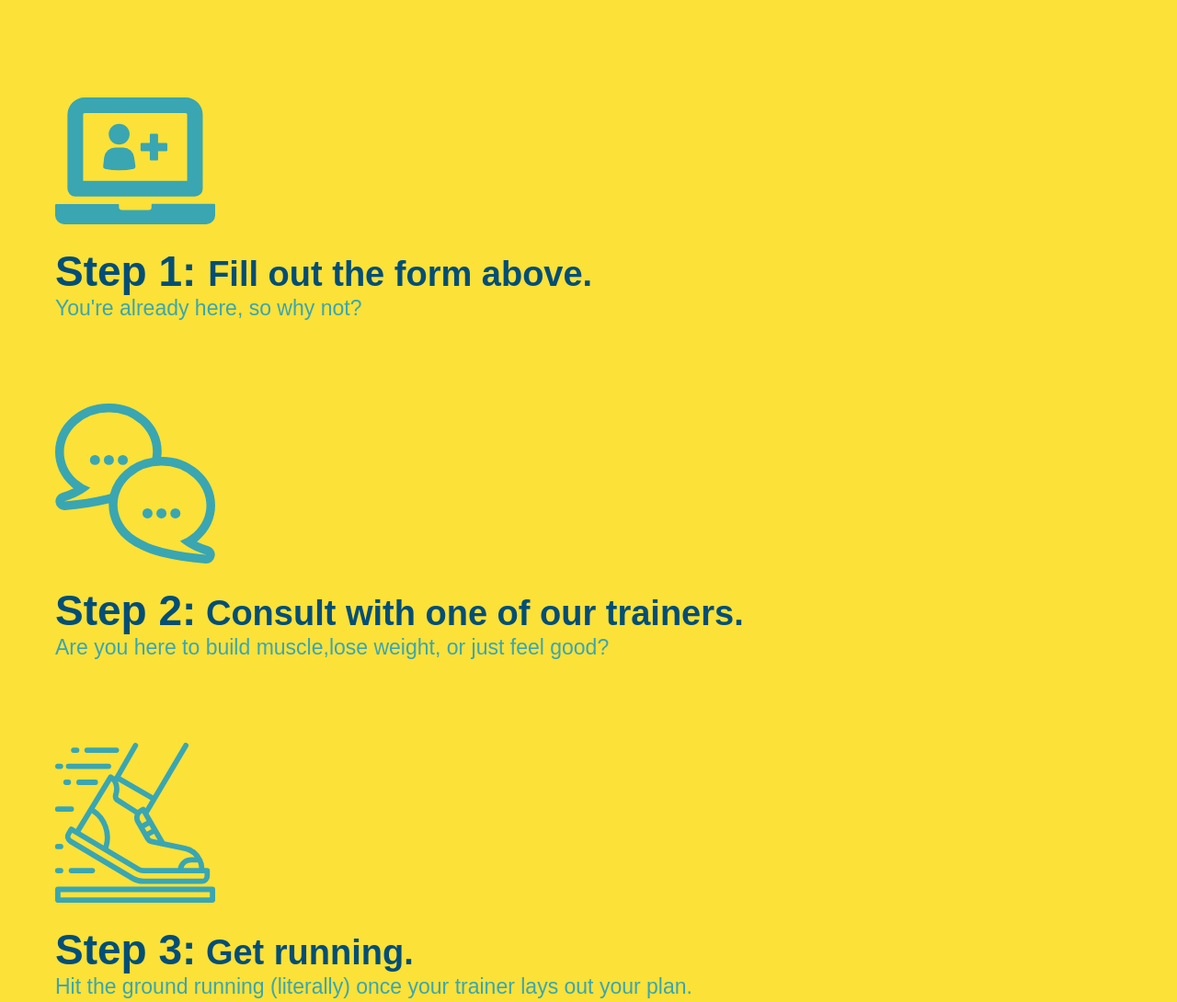
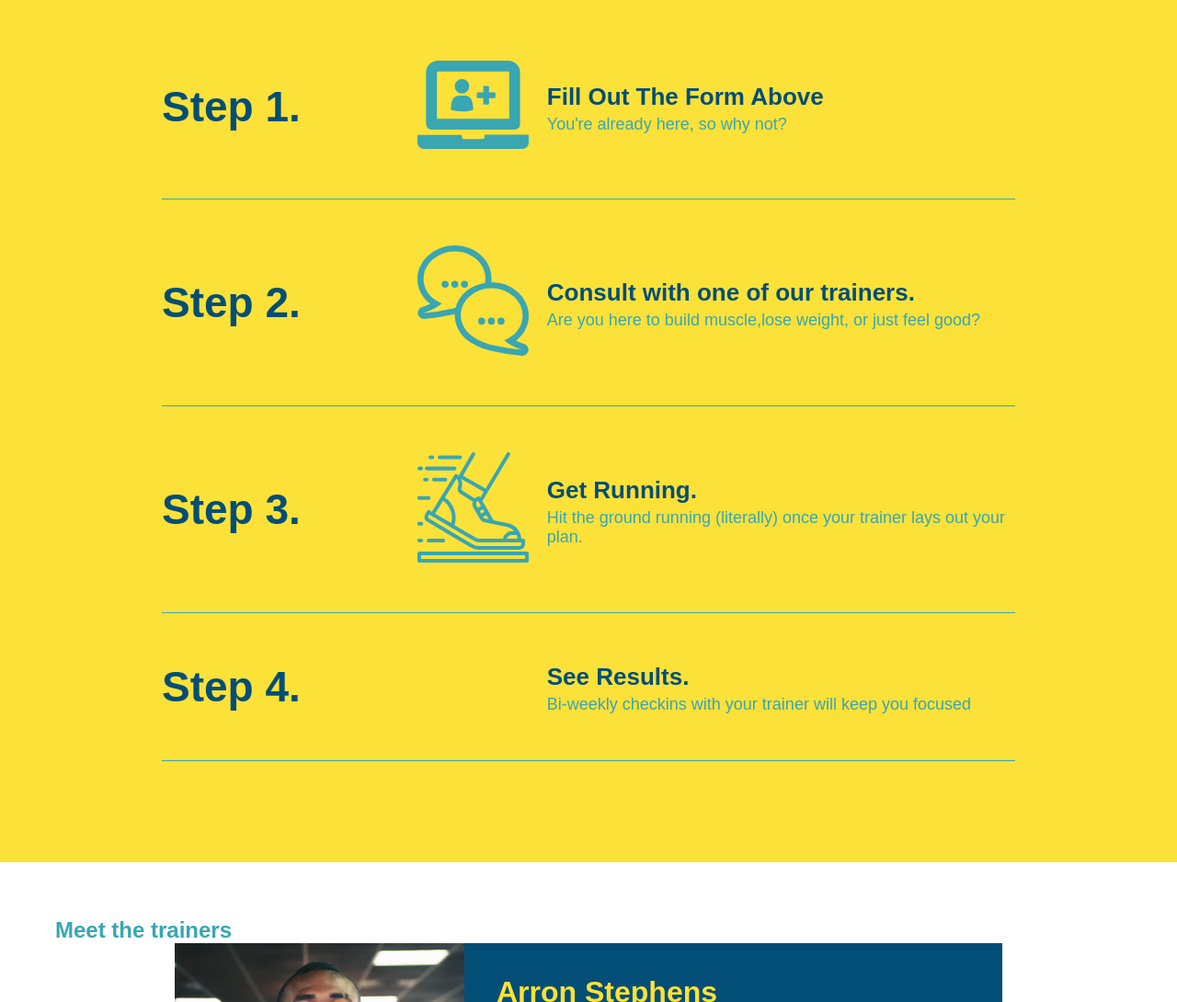
Before and after one commit to Daylan-lewandowski/run-buddy, a plain HTML site: page index1.html in a window 1280 px wide. Shown: the part 1160-2250 px from the top of the page at 92% size. Drawn offline with Linux system fonts and the light colour scheme.

Commit message:
add flexbox to the steps

```diff
--- a/assets/css/style.css
+++ b/assets/css/style.css
@@ -157,24 +157,45 @@ h3 {
 .secondary-border {
     border-color: #39a6b2;
 }
-.steps div {
-    margin-bottom: 80px;
+.step {
+    margin: 50px auto;
+    padding-bottom: 50px;
+    width: 80%;
+    border-bottom: 1px solid #39a6b2;
+    display: flex;
+    flex-wrap: wrap;
+    align-items: center;
+    justify-content: space-between;
 }
-.steps img {
-    width: 15%;
-    margin: 10px 0;
-}
-.steps h3 {
+.step h3 {
     color: #024e76;
     font-size: 46px;
-    margin-top: 10px;
+    flex: 1 30%;
 }
-.steps p {
+.step-text p{
     color: #39a6b2;
-    font-size: 23px;
+    font-size: 18px;
 }
-.steps span {
-    font-size: 38px;
+.step-text h4 {
+    font-size: 26px;
+    line-height: 1.5;
+    color: #024e76;
+}
+.step-info {
+    flex: 2 70%;
+    display: flex;
+    flex-wrap: wrap;
+    align-items: center;
+}
+.step-text {
+    flex: 12;
+}
+.step-img {
+    flex: 1 12%;
+    margin-right: 20px;
+}
+.step-img img {
+    max-width: 100%;
 }
 .trainer {
     width: 900px;
--- a/index1.html
+++ b/index1.html
@@ -93,28 +93,63 @@
             <div class="flex-row">
                 <h2 class="section-title secondary-border"> What you do</h2>
             </div>
-            <div>
-                <img src="./assets/images/step-1.svg" alt="" />
-                <h3>Step 1: <span> Fill out the form above.</span></h3>
-                <p>You're already here, so why not?</p>
+            <div class="step">
+                <h3>Step 1.</h3>
+                <div class="step-info">
+                    <div class="step-img">
+                        <img src="./assets/images/step-1.svg" alt="" />
+                    </div>
+                    <div class="step-text">
+                        <h4>Fill Out The Form Above</h4>
+                        <p>You're already here, so why not?</p>
+                    </div>
+
+                </div>
             </div>
 
             <div>
-                <img src="./assets/images/step-2.svg" alt="" />
-                <h3>Step 2:<span> Consult with one of our trainers.</span></h3>
-                <p>Are you here to build muscle,lose weight, or just feel good?</p>
+                <div class="step">
+                    <h3>Step 2.</h3>
+                    <div class="step-info">
+                        <div class="step-img">
+                            <img src="./assets/images/step-2.svg" alt="" />
+                        </div>
+                        <div class="step-text">
+                            <h4>Consult with one of our trainers.</h4>
+                            <p>Are you here to build muscle,lose weight, or just feel good?</p>
+                        </div>
+                    </div>
+                </div>
             </div>
 
             <div>
-                <img src="./assets/images/step-3.svg" alt="" />
-                <h3>Step 3:<span> Get running.</span></h3>
-                <p>Hit the ground running (literally) once your trainer lays out your plan.</p>
+                <div class="step">
+                    <h3>Step 3.</h3>
+                    <div class="step-info">
+                        <div class="step-img">
+                            <img src="./assets/images/step-3.svg" alt="" />
+                        </div>
+                        <div class="step-text">
+                            <h4>Get Running.</h4>
+                            <p>Hit the ground running (literally) once your trainer lays out your plan.</p>
+                        </div>
+                    </div>
+                </div>
             </div>
 
             <div>
-                <img src="./assets/images/step-4.svg" alt="" />
-                <h3>Step 4:<span> See results.</span></h3>
-                <p>Bi-weekly checkins with your trainer will keep you focused</p>
+                <div class="step">
+                    <h3>Step 4.</h3>
+                    <div class="step-info">
+                        <div class="step-img"
+                            <img src="./assets/images/step-4.svg" alt="" />
+                        </div>
+                        <div class="step-text">
+                            <h4>See Results.</h4>
+                            <p>Bi-weekly checkins with your trainer will keep you focused</p>
+                        </div>
+                    </div>
+                </div>
             </div>
 
         </section>
```
